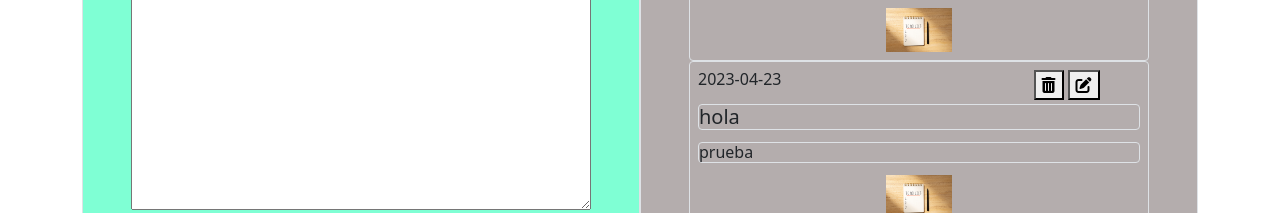
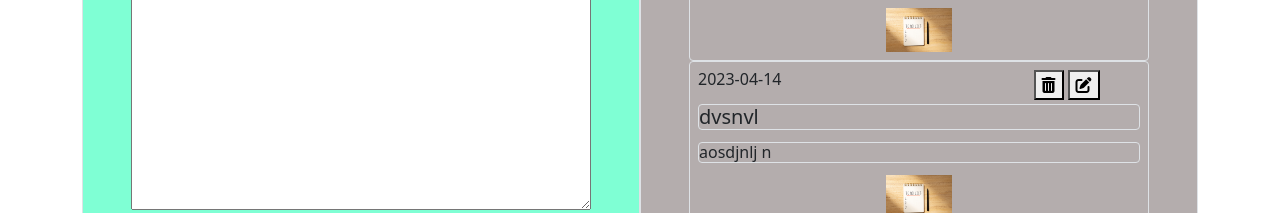
Before and after one commit to ikatza1967/Todo_vue, a Vue app: page / in a window 1280 px wide. Shown: the part 309-522 px from the top of the page. Built offline with nearby package versions, Linux system fonts and the light colour scheme; data requests are answered from the project's data file.

Commit message:
cambios css

```diff
--- a/db.json
+++ b/db.json
@@ -7,9 +7,9 @@
       "id": 2
     },
     {
-      "titulo": "hola",
-      "fecha": "2023-04-23",
-      "contenido": "prueba",
+      "titulo": "dvsnvl",
+      "fecha": "2023-04-14",
+      "contenido": "aosdjnlj n",
       "id": 3
     }
   ]
--- a/src/App.vue
+++ b/src/App.vue
@@ -125,7 +125,7 @@ function showEdit() {
 
         <h6 class="border rounded-1 col-12">{{ datos.contenido }}</h6>
         <img
-          class="container"
+          class="container col-12"
           src="src/assets/istockphoto-1330040188-170667a.jpg"
           alt=""
         />
```
